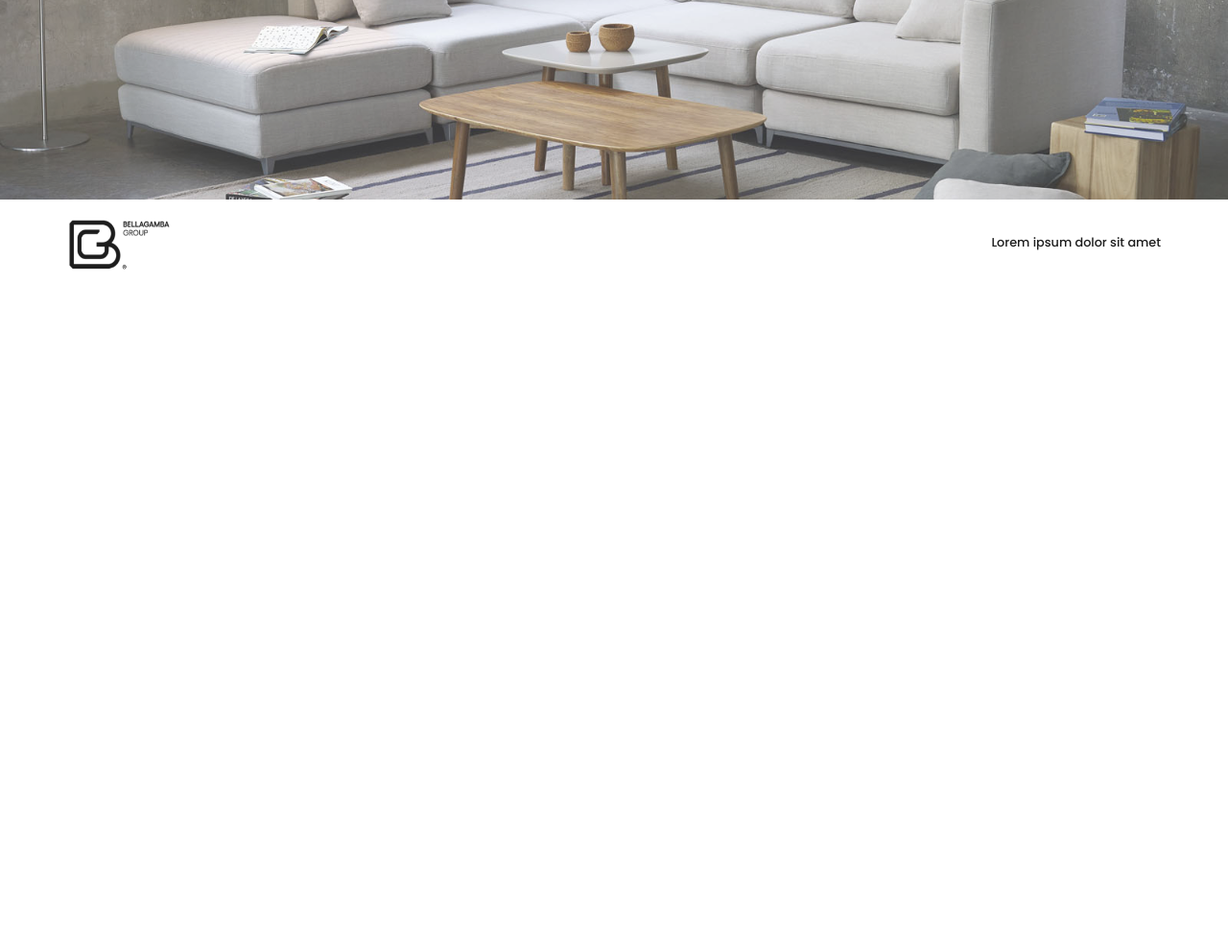
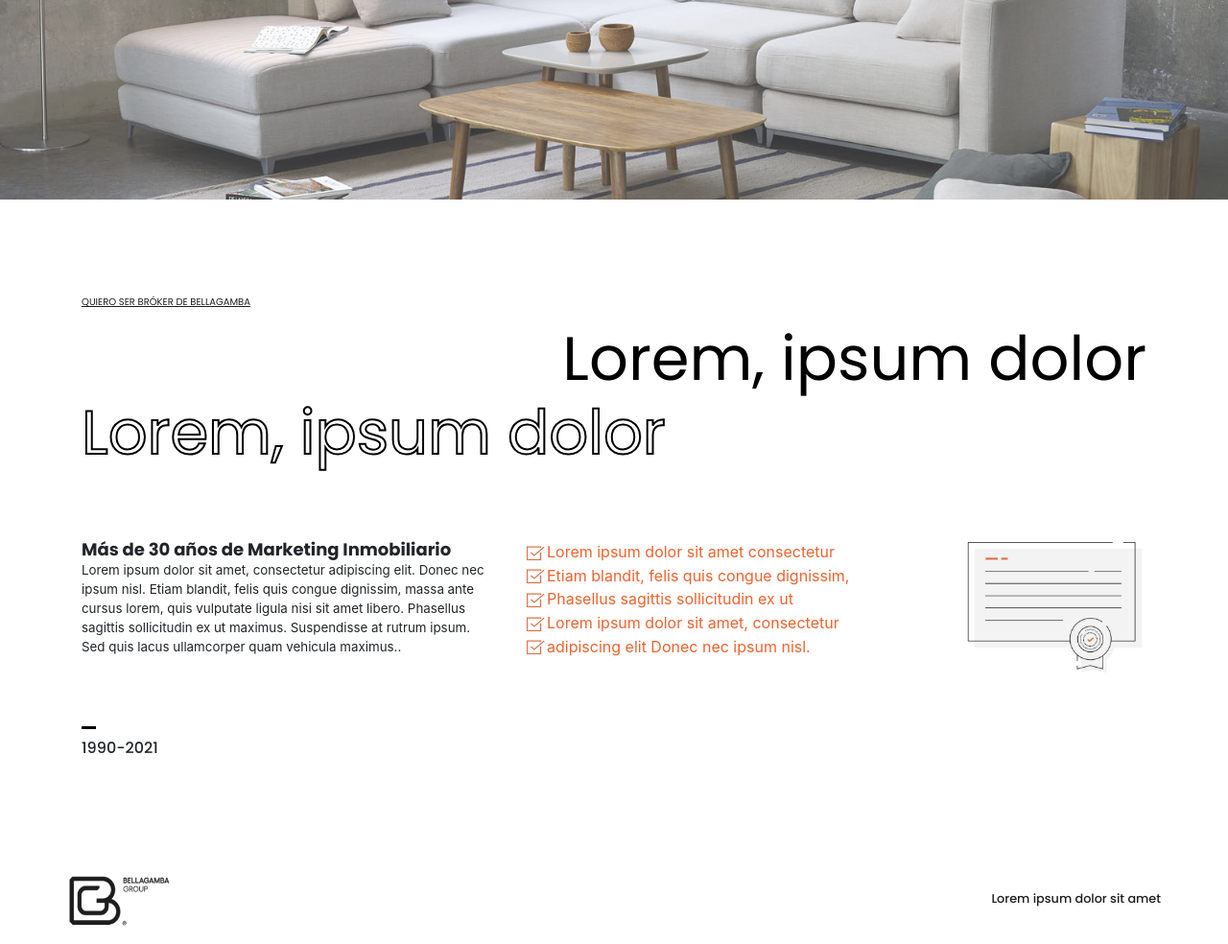
Before and after one commit to FedericoMp/bgb, a plain HTML site: page index.html in a window 1280 px wide. Shown: the part 1057-2041 px from the top of the page at 96% size. Before the commit the page ends 1357 px from the top, so only its background shows below. Drawn offline with nearby package versions, Linux system fonts and the light colour scheme.

Commit message:
Se crea seccion certificate, refactor de estilos, se importa color en index, build de css.

```diff
--- a/index.html
+++ b/index.html
@@ -39,6 +39,35 @@
       <img src="assets/img/video-min.png" alt="icono video" class="video__icon">
     </div>
 
+    <!-- Certificate Section -->
+    <div class="certificate">
+      <div class="certificate__container container">
+        <p class="certificate__container__txt">Quiero ser bróker de Bellagamba</p>
+        <h1 class="certificate__container__headline certificate__container__headline--right">Lorem, ipsum dolor</h1>
+        <h1 class="certificate__container__headline certificate__container__headline--border certificate__container__headline--left">Lorem, ipsum dolor</h1>
+        <div class="certificate__container__box d-flex justify-content-center align-items-center">
+          <div class="certificate__container__box__text-content">
+            <h4 class="certificate__container__box__text-content__headline">Más de 30 años de Marketing Inmobiliario</h4>
+            <p class="certificate__container__box__text-content__paragraph">Lorem ipsum dolor sit amet, consectetur adipiscing elit. Donec nec ipsum nisl. Etiam blandit, felis quis congue dignissim, massa ante cursus lorem, quis vulputate ligula nisi sit amet libero. Phasellus sagittis sollicitudin ex ut maximus. Suspendisse at rutrum ipsum. Sed quis lacus ullamcorper quam vehicula maximus..</p>
+          </div>
+          <div class="certificate__container__box__list">
+            <ul>
+              <li><img src="assets/img/check_mark-min.png" alt="check" class="certificate__container__box__list__check-img">Lorem ipsum dolor sit amet consectetur</li>
+              <li><img src="assets/img/check_mark-min.png" alt="check" class="certificate__container__box__list__check-img">Etiam blandit, felis quis congue dignissim,</li>
+              <li><img src="assets/img/check_mark-min.png" alt="check" class="certificate__container__box__list__check-img">Phasellus sagittis sollicitudin ex ut</li>
+              <li><img src="assets/img/check_mark-min.png" alt="check" class="certificate__container__box__list__check-img">Lorem ipsum dolor sit amet, consectetur</li>
+              <li><img src="assets/img/check_mark-min.png" alt="check" class="certificate__container__box__list__check-img">adipiscing elit Donec nec ipsum nisl.</li>
+            </ul>
+          </div>
+          <img src="assets/img/certificate-min.jpg" alt="certificado" class="certificate__container__box__cert-img">
+        </div>
+        <div class="certificate__container__bottom-content d-flex">
+          <span class="certificate__container__bottom-content__line"></span>
+          <p class="certificate__container__bottom-content__txt">1990-2021</p>
+        </div>
+      </div>
+    </div>
+
     <!-- Footer -->
     <footer class="footer footer-light">
       <div class="footer__container container d-flex justify-content-between align-items-center">
--- /dev/null
+++ b/scss/components/_certificate.scss
@@ -0,0 +1,102 @@
+.certificate {
+    margin: 6.25em 0;
+    &__container {
+        &__txt {
+            color: $dk-grey-3;
+            font-size: x-small;
+            text-transform: uppercase;
+            text-decoration: underline;
+            font-family: 'poppinsregular';
+        }
+        &__headline {
+            margin: 0;
+            color: $black;
+            font-size: 4em;
+            font-family: 'poppinsregular';
+            // para dejar el texto en una linea, pero se corta.
+            // white-space: nowrap;
+            // overflow: hidden;
+            &--border {
+                -webkit-text-stroke: 2px $black;
+                color: transparent;
+            }
+            &--left {
+                text-align: left;
+            }
+            &--right {
+                text-align: right;
+            }
+        }
+        &__box {
+            margin: 3.25em 0;
+            flex-direction: column;
+            @media (min-width: 992px) {
+                flex-direction: row;
+            }
+            &__text-content {
+                flex: 1;
+                order: 1;
+                @media (min-width: 992px) {
+                    order: 1;
+                }
+                &__headline, &__paragraph {
+                    margin: 0;
+                }
+                &__headline {
+                    font-size: large;
+                    font-family: 'poppinsbold';
+                }
+                &__paragraph {
+                    font-size: smaller;
+                }
+            }
+            &__list {
+                flex: 1;
+                order: 3;
+                margin: 0;
+                align-self: start;
+                box-sizing: border-box;
+                @media (min-width: 992px) {
+                    order: 2;
+                    margin: 0 2.5em;
+                    align-self: center;
+                }
+                ul {
+                    margin: 0;
+                    padding: 0;
+                    color: $orange;
+                    list-style: none;
+                }
+                ul > li > &__check-img {
+                    width: 25px;
+                    height: 22px;
+                }
+            }
+            &__cert-img {
+                order: 2;
+                @media (min-width: 992px) {
+                    order: 3;
+                    margin: 1em 0 0 0;
+                    width: 190px;
+                    height: 144px;
+                }
+                width: 250px;
+                height: 188px;
+                margin: 3em 0 2em;
+            }
+        }
+        &__bottom-content {
+            flex-direction: column;
+            &__line {
+                width: 15px;
+                height: 3px;
+                margin-bottom: .5em;
+                background-color: $black;
+            }
+            &__txt {
+                margin: 0;
+                font-family: 'poppinsmedium';
+            }
+        }
+    }
+}
--- a/scss/components/_footer.scss
+++ b/scss/components/_footer.scss
@@ -1,9 +1,7 @@
-@import '../utils/colors';
-
 .footer {
     background-color: $white;
     &__container {
-        padding: 1em 0;
+        padding: 1em;
         &__logo--black {
             width: 110px;
             height: 60px;
@@ -14,6 +12,9 @@
         font-family: "poppinsmedium";
     }
     @media (min-width: 992px) {
+        &__container {
+            padding: 1em 0;
+        }
         &__container > small > br {
             display: none;
         }
--- a/scss/components/_hero.scss
+++ b/scss/components/_hero.scss
@@ -1,5 +1,3 @@
-@import '../utils/colors';
-
 .hero {
     flex-direction: column;
     height: 75vh;
--- a/scss/components/_navbar.scss
+++ b/scss/components/_navbar.scss
@@ -1,5 +1,3 @@
-@import '../utils/colors';
-
 .navbar {
     background-color: $dk-grey-3;
     &__logo--white {
--- a/scss/components/index.scss
+++ b/scss/components/index.scss
@@ -1,4 +1,5 @@
 @import 'navbar';
 @import 'hero';
 @import 'video';
+@import 'certificate';
 @import 'footer';
--- a/scss/index.scss
+++ b/scss/index.scss
@@ -1,2 +1,3 @@
 @import 'utils/fonts';
+@import 'utils/colors';
 @import 'components';
```
Also changed, not shown: styles/index.css, 1 other file.
